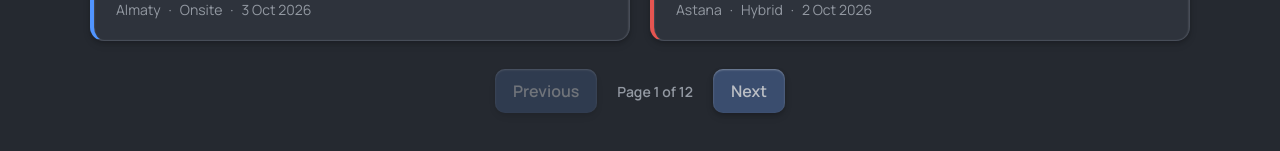
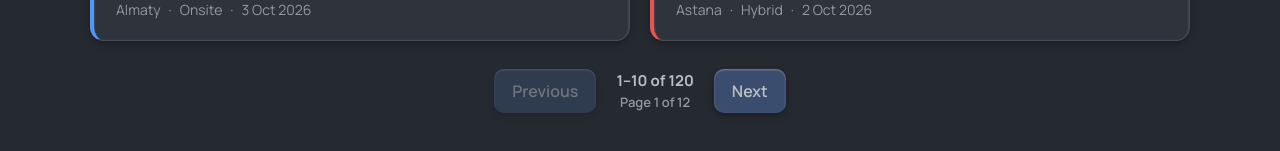
Before and after one commit to kimashii-dan/react-job-app-tracker, a React (Vite) app: page / in a window 1280 px wide. Shown: the part 1011-1162 px from the top of the page. Built offline with nearby package versions, Linux system fonts and the light colour scheme; a web font is replaced by a local one.

Commit message:
add more information to pagination

```diff
--- a/src/components/Pagination.css
+++ b/src/components/Pagination.css
@@ -6,9 +6,18 @@
 }
 
 .pagination-info {
-  font-size: 14px;
+  display: flex;
+  flex-direction: column;
+  align-items: center;
+  font-size: 13px;
   font-weight: 600;
   color: var(--muted-foreground);
+}
+
+.pagination-range {
+  font-size: 15px;
+  font-weight: 700;
+  color: var(--foreground);
 }
 
 @media (max-width: 500px) {
--- a/src/components/Pagination.jsx
+++ b/src/components/Pagination.jsx
@@ -1,18 +1,28 @@
 import './Pagination.css'
 
-function Pagination({ page, totalPages, onPageChange }) {
+function Pagination({ page, total, pageSize, onPageChange }) {
+  const totalPages = Math.ceil(total / pageSize)
+
   if (totalPages <= 1) {
     return null
   }
+
+  const from = (page - 1) * pageSize + 1
+  const to = Math.min(page * pageSize, total)
 
   return (
     <div className="pagination">
       <button className="button button-secondary" disabled={page === 1} onClick={() => onPageChange(page - 1)}>
         Previous
       </button>
-      <span className="pagination-info">
-        Page {page} of {totalPages}
-      </span>
+      <div className="pagination-info">
+        <span className="pagination-range">
+          {from}–{to} of {total}
+        </span>
+        <span>
+          Page {page} of {totalPages}
+        </span>
+      </div>
       <button
         className="button button-secondary"
         disabled={page === totalPages}
--- a/src/pages/ListPage.jsx
+++ b/src/pages/ListPage.jsx
@@ -76,7 +76,8 @@ function ListPage() {
       {!loading && !error && (
         <Pagination
           page={query.page}
-          totalPages={Math.ceil(total / PAGE_SIZE)}
+          total={total}
+          pageSize={PAGE_SIZE}
           onPageChange={handlePageChange}
         />
       )}
```
